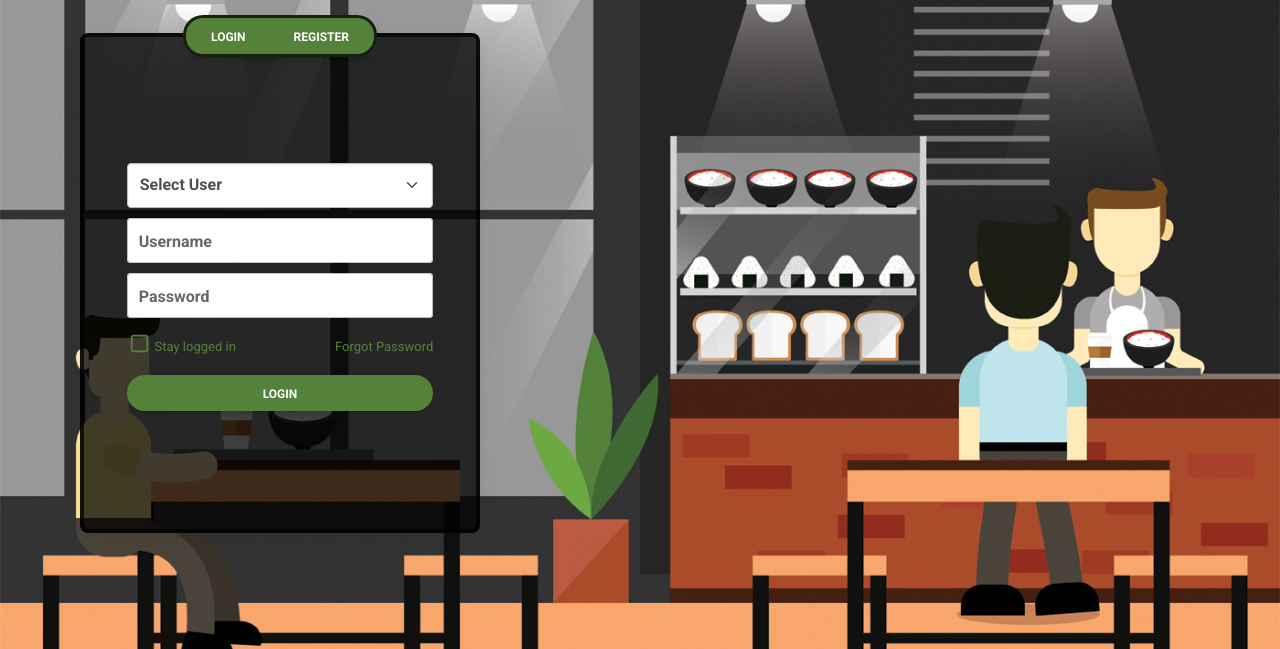
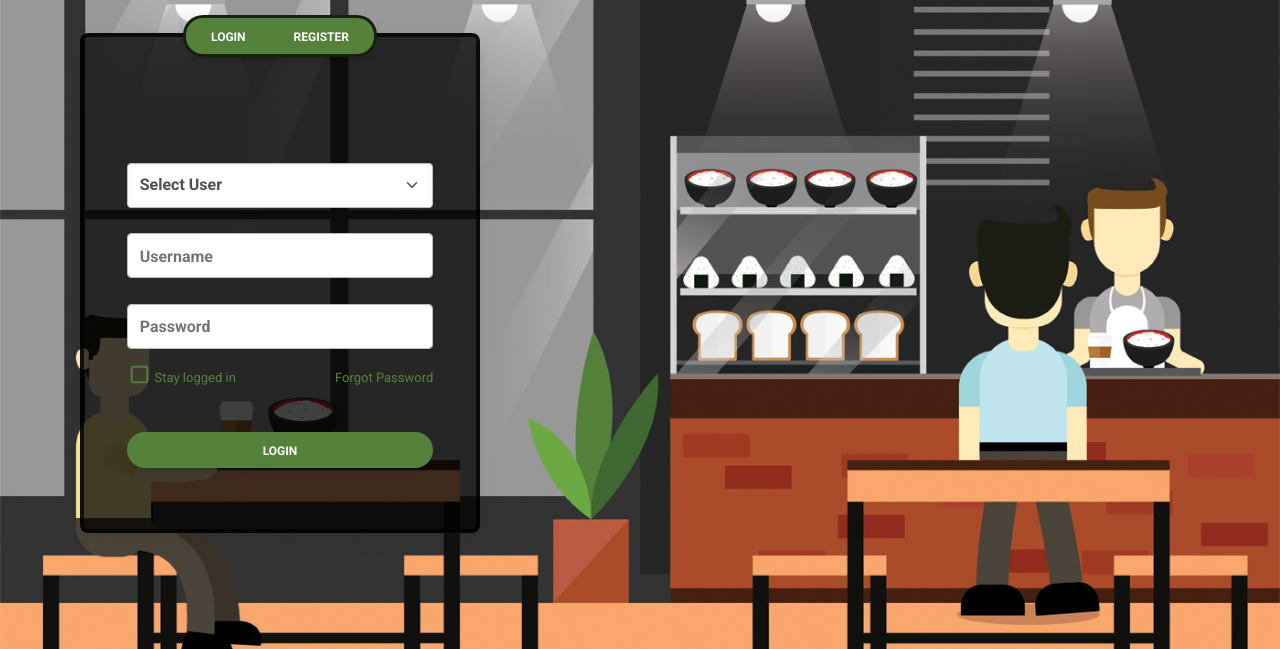
Before and after one commit to DevCodMA/QLess, a Flask app: page / in a window 1280 px wide. Shown: the part 117-766 px from the top of the page. Run offline with Flask 3, Linux system fonts and the light colour scheme.

Commit message:
Some minor updates

```diff
--- a/app.py
+++ b/app.py
@@ -264,6 +264,9 @@ def getdata():
     tprice = conn.execute("SELECT SUM(QUANTITY*PRICE) FROM PURCHASES WHERE BILLNO IN (SELECT BILLNO FROM INVOICES WHERE DATE=?)", (datetime.now().date(),)).fetchone()[0]
     nfeed = conn.execute("SELECT COUNT(*) FROM FEEDBACKS").fetchone()[0]
     sales = conn.execute("SELECT DISTINCT PRODUCT FROM PURCHASES").fetchall()
+    tprice = 0 if tprice == None else tprice
+    norder = 0 if norder == None else norder
+
     ls = []
     print(sales)
     for i in sales:
@@ -271,10 +274,10 @@ def getdata():
         if c[0] != None:
             ls.append([i[0], c[0]])
     print(ls)
-    sales = ls
+    sales = False if len(ls) == 0 else ls
     # print(sales)
     items = conn.execute("SELECT PRODUCT, PRICE FROM PRODUCTS").fetchall()
-    print(sales)
+    print(nuser)
     return jsonify({'users':nuser, 'orders':norder, 'tprice':tprice, 'feeds':nfeed, 'sales': sales, 'products': items})
 
 @app.route('/addfoods', methods=["POST"])
--- a/static/style2.css
+++ b/static/style2.css
@@ -362,14 +362,19 @@ span {
 
 #uname, #pswd, #uname2, #pswd2, #fname, #cpswd2, #phone, #userType, #uname3, #otp, #pswd3, #cpswd3, #otp2{
   background-color: white;
-  margin-top:10px;
   height:45px;
   font-weight: bold;
 }
-
+/*
 #uname+label, #pswd+label, #uname2+label, #pswd2+label, #fname+label, #cpswd2+label, #phone+label, #uname3+label, #otp+label, #pswd3+label, #cpswd3+label, #otp2+label{
   margin-top:5px;
   font-weight: bold;
+} */
+
+.label{
+  color: red;
+  font-size:13px;
+  font-weight: bold
 }
 
 
--- a/templates/index.html
+++ b/templates/index.html
@@ -53,14 +53,16 @@
             <option value="customer">Customer</option>
           </select>
 
-          <div class="form-outline">
-            <input type="text" id="uname" class="form-control forms2" />
-            <label class="form-label" for="uname">Username</label>
+          <div class="form-group">
+            <label id="unamelabel" class="label"></label>
+            <input type="text" id="uname" class="form-control" placeholder="Username"/>
+
           </div>
 
-          <div class="form-outline">
-            <input type="password" id="pswd" class="form-control forms2" />
-            <label class="form-label" for="pswd">Password</label>
+          <div class="form-group">
+            <label id="pswdlabel" class="label"></label>
+            <input type="password" id="pswd" class="form-control" placeholder="Password"/>
+
           </div>
 
           <div class="row" style="margin-top: 15px;">
@@ -78,36 +80,32 @@
               </div>
             </div>
           </div>
-
+          <label id="loginlabel" class="label"></label>
           <button class="btn btn-block indexbtn" style="margin-top:15px" id="login">Login</button>
         </div>
 
         <div class="col-lg-10 mx-auto" style="display: none; margin-top:60px" id="regdiv">
           <div id="regp1">
-            <div class="form-outline">
-              <input type="text" id="fname" class="form-control forms2" />
-              <label class="form-label" for="fname">Full Name</label>
+            <div class="form-group" style="margin-top:10px;">
+              <input type="text" id="fname" class="form-control" placeholder="Full Name" />
             </div>
-            <div class="form-outline">
-              <input type="text" id="uname2" class="form-control forms2" />
-              <label class="form-label" for="uname2">Username</label>
+            <div class="form-group" style="margin-top:10px;">
+              <input type="text" id="uname2" class="form-control" placeholder="Email ID" />
             </div>
-            <div class="form-outline">
-              <input type="tel" id="phone" class="form-control forms2" />
-              <label class="form-label" for="phone">Phone</label>
+            <div class="form-group" style="margin-top:10px;">
+              <input type="tel" id="phone" class="form-control" placeholder="Phone Number" />
             </div>
-            <div class="form-outline">
-              <input type="password" id="pswd2" class="form-control forms2" />
-              <label class="form-label" for="pswd2">Password</label>
+            <div class="form-group" style="margin-top:10px;">
+              <input type="password" id="pswd2" class="form-control" placeholder="Password" />
             </div>
-            <div class="form-outline">
-              <input type="password" id="cpswd2" class="form-control forms2" />
-              <label class="form-label" for="cpswd2">Confirm Password</label>
+            <div class="form-group" style="margin-top:10px;">
+              <input type="password" id="cpswd2" class="form-control" placeholder="Confirm Password" />
             </div>
+            <label id="regerror" class="label"></label>
             <button class="btn btn-block indexbtn" style="margin-top:15px" id="register">Register</button>
           </div>
           <div id="regp2" style="margin-top:135px; display: none">
-            <div class="form-outline">
+            <div class="form-group">
               <input type="text" id="otp2" class="form-control forms2" />
               <label class="form-label" for="otp2">Enter the OTP</label>
             </div>
@@ -135,8 +133,8 @@
         <div id="usernamediv">
           <div class="col-lg-10 mx-auto">
             <div class="form-outline">
-              <input type="text" id="uname3" class="form-control forms2" />
-              <label class="form-label" for="uname3">Username</label>
+              <label class="label" id="uname3label"></label>
+              <input type="text" id="uname3" class="form-control" placeholder="Enter the Email ID" />
             </div>
             <br/>
             <button type="button" class="btn btn-block indexbtn" id="otpinitbtn">Submit</button>
@@ -145,9 +143,10 @@
 
         <div id="otpdiv" style="display: none">
           <div class="col-lg-10 mx-auto">
-            <div class="form-outline">
-              <input type="text" id="otp" class="form-control forms2" />
-              <label class="form-label" for="otp">Enter the OTP</label>
+            <div class="form-group">
+              <label class="form-label" id="otplabel"></label>
+              <input type="text" id="otp" class="form-control" placeholder="Enter the OTP" />
+
             </div>
             <label id="counter" style="color: #54823a; font-weight: bold; font-size: 16px;margin-top:10px;margin-bottom:15px;"></label>
             <br/>
@@ -157,14 +156,14 @@
 
         <div id="passworddiv" style="display: none">
           <div class="col-lg-10 mx-auto">
-            <div class="form-outline">
-              <input type="password" id="pswd3" class="form-control forms2" />
-              <label class="form-label" for="pswd3">New Password</label>
+            <div class="form-group">
+              <label class="label" id="pswd3label"></label>
+              <input type="password" id="pswd3" class="form-control" placeholder="Type your Password"/>
             </div>
 
-            <div class="form-outline">
-              <input type="password" id="cpswd3" class="form-control forms2" />
-              <label class="form-label" for="cpswd3">Confirm Password</label>
+            <div class="form-group">
+              <label class="label" id="cpswd3label"></label>
+              <input type="password" id="cpswd3" class="form-control" placeholder="Confirm Password"/>
             </div>
 
             <br/>
@@ -265,6 +264,7 @@
 
     otp = "000000"
     $("#otpinitbtn").click(function(){
+      $("#uname3label").html("")
       check = true
       uname3 = $("#uname3").val()
       if (uname != "" && emailPattern.test(uname3)){
@@ -282,25 +282,34 @@
         }
       })
       }else{
-        alert("Please enter a valid username!")
+        $("#uname3label").html("Please enter a valid email")
       }
 
     })
 
     $("#otpbtn").click(function(){
-      console.log(otp)
+      $("#otplabel").html("")
       if ($("#otp").val() == otp){
         check = false
         $("#otpdiv").slideUp("slow")
         $("#passworddiv").slideDown("slow")
       } else{
-        alert("Invalid OTP!")
+        $("#otplabel").html("Please enter a valid OTP")
       }
     })
 
     $("#pswdbtn").click(function(){
+      $("#pswd3label").html("")
+      $("#cpswd3label").html("")
       npswd = $("#pswd3").val()
       ncpswd = $("#cpswd3").val()
+      if(npswd == ""){
+        $("#pswd3label").html("Please enter a valid password")
+      }
+      if(ncpswd == ""){
+        $("#cpswd3label").html("Password doesn't match")
+      }
+
       if (npswd != "" && (npswd == ncpswd)){
         $.ajax({
           url: "/change_password",
@@ -315,17 +324,24 @@
           }
         })
 
-      }else{
-        alert("Please enter a valid password!")
       }
     })
 
 
     $("#login").click(function () {
-
+      $("#unamelabel").html("")
+      $("#pswdlabel").html("")
       let uname = $("#uname").val()
       let pswd = $("#pswd").val()
       let userType = $("#userType").val()
+
+      if (uname == "" && !emailPattern.test(uname)){
+        $("#unamelabel").html("Please enter a valid email")
+      }
+
+      if(pswd == ""){
+        $("#pswdlabel").html("Please enter a valid password")
+      }
 
       if (uname != "" && pswd != "" && emailPattern.test(uname)) {
         $.ajax({
@@ -344,19 +360,18 @@
               document.cookie = "cred=" + JSON.stringify(response.data) + ";expires=" + expires.toUTCString() + ";path=/";
               window.location.href = response.redirect;
             }else{
-              alert(response)
+              $("#loginlabel").html("Login Failed!")
             }
           }
         })
 
-      } else {
-        alert("Please fill in all the required fields")
       }
 
     })
 
 
     $("#register").click(function () {
+      $("#regerror").html("")
       let fname = $("#fname").val()
       let uname2 = $("#uname2").val()
       let pswd2 = $("#pswd2").val()
@@ -378,18 +393,16 @@
               if(response.success){
                 $("#regp1").slideUp("slow")
                 $("#regp2").slideDown("slow")
-              } else{
-                alert("OTP generation failed!")
               }
             }
           })
         }
         else {
-          alert("Mismatching password!")
+          $("#regerror").html("Mismatching passwords!")
         }
 
       } else {
-        alert("Please fill in all the required fields")
+        $("#regerror").html("Please fill all the fields!")
       }
 
     })
```
Also changed, not shown: templates/admin.html (+22 -16 lines).
